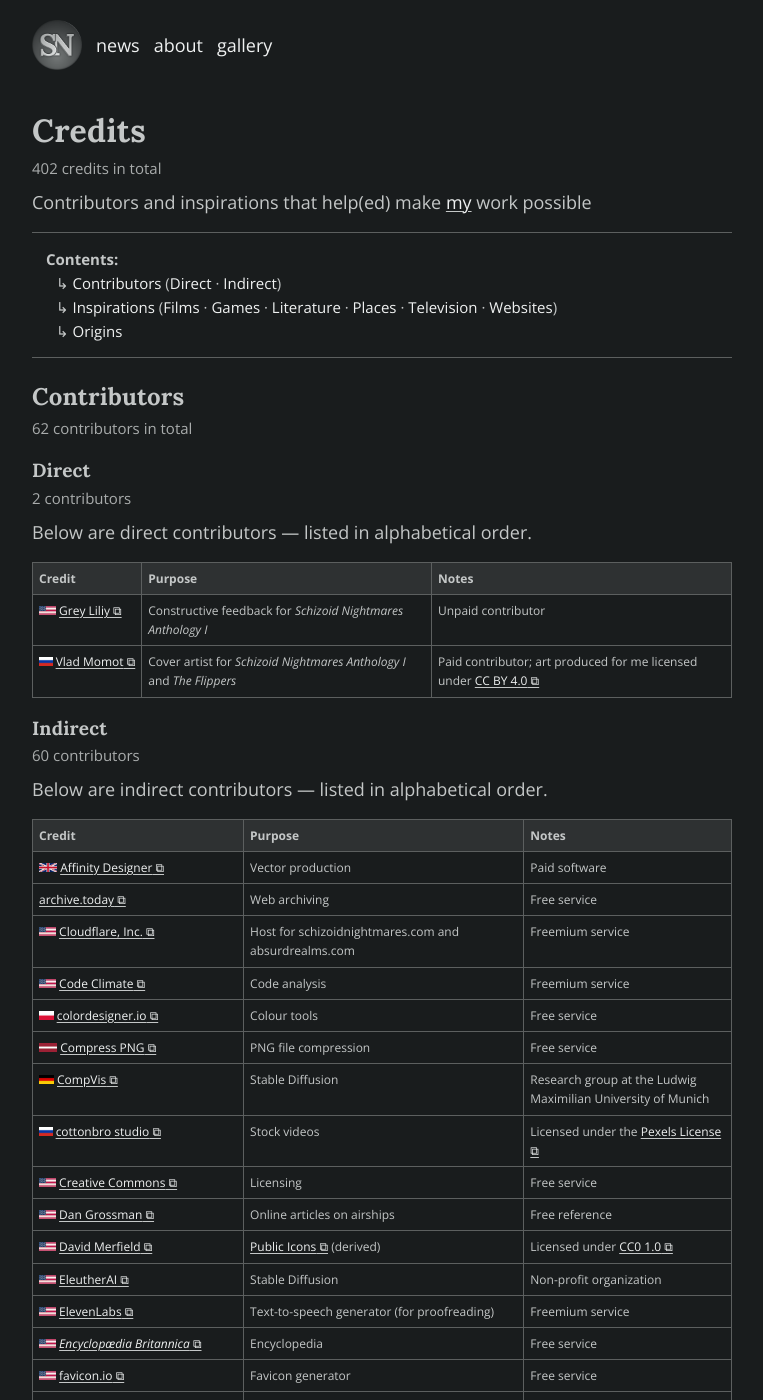
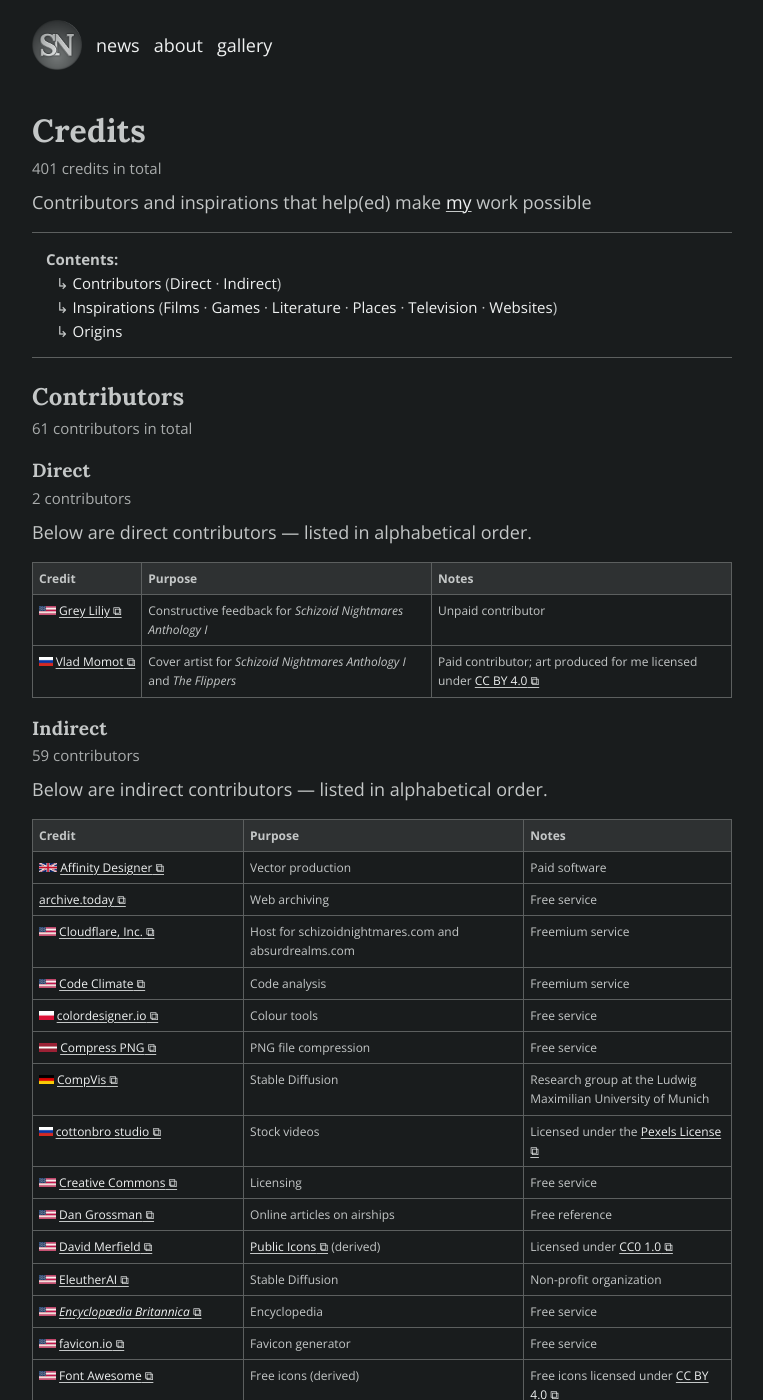
Before and after one commit to schizoidnightmares/schizoidnightmares.com, a Jekyll site: the page built from credits.md, in a window 1280 px wide and 1400 px high. Shown: the whole window, without its empty margins (258-1021 px from the left). Built offline with Jekyll 4.4.1, drawn with Linux system fonts in a browser that asks for light colours.

Commit message:
removing credit

```diff
--- a/_data/contributors.yaml
+++ b/_data/contributors.yaml
@@ -68,12 +68,6 @@
   url: https://www.eleuther.ai/
   usage: Stable Diffusion
   notes: Non-profit organization
-
-- title: ElevenLabs
-  flag: us
-  url: https://elevenlabs.io/
-  usage: Text-to-speech generator (for proofreading)
-  notes: Freemium service
 
 - title: <i>Encyclopædia Britannica</i>
   flag: us
--- a/credits.md
+++ b/credits.md
@@ -5,7 +5,7 @@
 ---
 
 # Credits
-402 credits in total
+401 credits in total
 {: .cap}
 
 Contributors and inspirations that help(ed) make [my](/about/) work possible
@@ -24,7 +24,7 @@
 {: .toc}
 
 ## Contributors
-62 contributors in total
+61 contributors in total
 {: .cap}
 
 ### Direct
@@ -36,7 +36,7 @@
 {% include contributors.html direct=1 %}
 
 ### Indirect
-60 contributors
+59 contributors
 {: .cap}
 
 Below are indirect contributors — listed in alphabetical order.
@@ -91,8 +91,8 @@
 
 The national origins of all credits
 
-{% include origin.html flag="us" perc="55.7" %}
-{% include origin.html flag="gb" perc="11.9" %}
+{% include origin.html flag="us" perc="55.6" %}
+{% include origin.html flag="gb" perc="12.0" %}
 {% include origin.html flag="ca" perc="4.7" %}
 {% include origin.html flag="de" perc="3.0" %}
 {% include origin.html flag="fr" perc="2.0" %}
```
